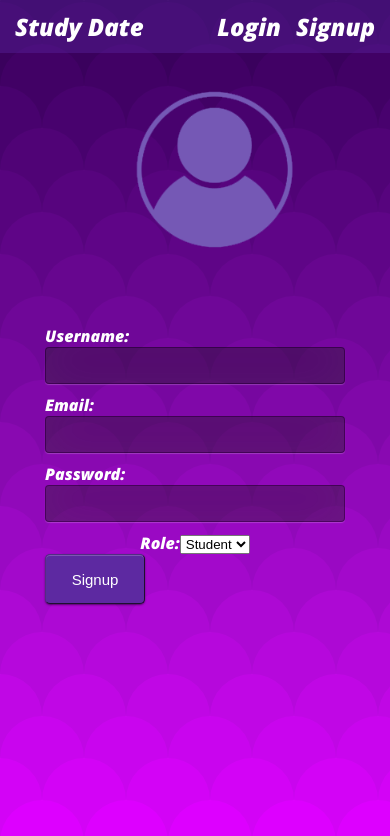
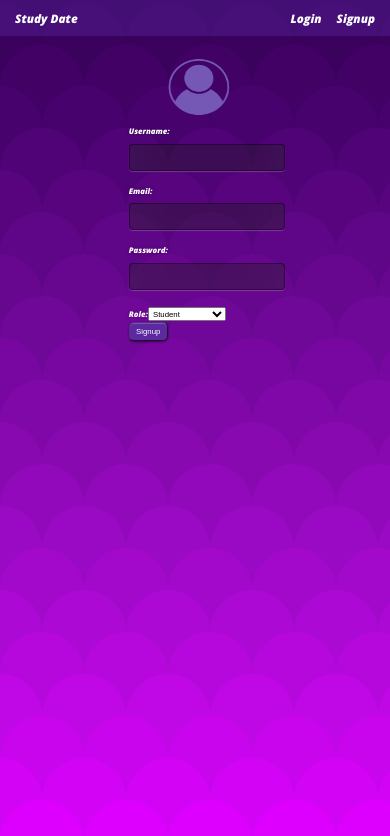
Before and after one commit to osdc/codejam, a React (Create React App) app in the folder flashy-fries/: page /signup in a window 390 px wide. Shown: the top 836 px of the page. Built offline with nearby package versions, Linux system fonts and the light colour scheme; no server answers; a web font is replaced by a local one.

Commit message:
Responsive site

```diff
--- a/flashy-fries/public/index.html
+++ b/flashy-fries/public/index.html
@@ -3,7 +3,8 @@
   <head>
     <link rel="icon" href="icon.png"
     <meta charset="utf-8" />
-    <meta name="viewport" content="width=device-width, initial-scale=1" />
+
+    <meta name="viewport" content="width=device-width, initial-scale=1.0">
     <meta name="theme-color" content="#000000" />
     <link rel="preconnect" href="https://fonts.gstatic.com" />
     <link
--- a/flashy-fries/src/components/Dashboard/Dashboard.css
+++ b/flashy-fries/src/components/Dashboard/Dashboard.css
@@ -7,24 +7,31 @@ body {
 .heading {
   color: #d0acff;
   text-align: center;
-  font-size: 70px;
+  font-size: 7vw;
   background-color: #57239b96;
   border-radius: 50px;
   font-family: "Yusei Magic", sans-serif;
 }
 .heading1 {
-  font-size: 40px;
+  font-size: 5vw;
   display: inline;
+  border-radius: 5px;
+  font-family: "Fraunces", serif;
+}
+.heading3
+{
+  font-size: 3vw;
+
   border-radius: 5px;
   font-family: "Fraunces", serif;
 }
 .container {
   display: block;
   position: relative;
-  padding-left: 35px;
-  margin-bottom: 12px;
+  padding-left: 4vw;
+  margin-bottom: 1vw;
   cursor: pointer;
-  font-size: 22px;
+  font-size: 3vw;
   -webkit-user-select: none;
   -moz-user-select: none;
   -ms-user-select: none;
@@ -41,9 +48,9 @@ body {
   background-color: #dabeff;
   position: absolute;
   top: 0;
-  left: 5px;
-  height: 25px;
-  width: 25px;
+  left: 0.5vw;
+  height: 3vw;
+  width: 3vw;
   background-color: #bc8cfc;
 }
 .container:hover input ~ .checkmark {
@@ -61,8 +68,8 @@ body {
   display: block;
 }
 .container .checkmark:after {
-  left: 9px;
-  top: 5px;
+  left: 1vw;
+  top: 0.8vw;
   width: 5px;
   height: 10px;
   border: solid white;
@@ -80,9 +87,9 @@ body {
 
   border-color: #522d83;
 
-  height: 50px;
+  height: 5vw;
 
-  width: 100px;
+  width: 10vw;
 
   font: bold px arial, sans-serif;
 
--- a/flashy-fries/src/components/Dashboard/Dashboard.js
+++ b/flashy-fries/src/components/Dashboard/Dashboard.js
@@ -70,7 +70,7 @@ function Dashboard() {
   return (
     <div>
       <h1 className="heading">WELCOME TO STUDY DATE</h1>
-      <h2>&nbsp;&nbsp;&nbsp;Your Email: {userEmail}</h2>
+      <h2 className="heading3">&nbsp;&nbsp;&nbsp;Your Email: {userEmail}</h2>
       <div>
         <h1 className="heading1">&nbsp;&nbsp;List of Topics you have selected</h1>
       </div>
@@ -135,7 +135,7 @@ function Dashboard() {
       ) : (
         <ul>
           {topics.map((topic) => {
-            return <li key={topic}>{topic}</li>;
+            return <li className="heading3" key={topic}>{topic}</li>;
           })}
         </ul>
       )}
--- a/flashy-fries/src/components/Homepage/Homepage.css
+++ b/flashy-fries/src/components/Homepage/Homepage.css
@@ -5,9 +5,9 @@
 @import url('https://fonts.googleapis.com/css2?family=Bree+Serif&display=swap');
 .head
 {
-  font-size: 200px;
+  font-size: 15vw;
   display: inline;
-  height: 200px;
+
   text-align: left;
   font-family: 'Anton', sans-serif;
   color: rgb(184, 179, 255);
@@ -16,7 +16,7 @@
 {
   color: #411966;
   font-family:'Bree Serif';
-  font-size:70px;
+  font-size:8vw;
 }
 .first
 {
@@ -33,7 +33,7 @@
 .third
 {
   font-family: 'Bree Serif';
-  font-size: 50px;
+  font-size: 10vw;
   text-align: center;
   color: #411966;
  display: inline;
@@ -42,15 +42,15 @@
 img {
   display: inline;
   border-radius: 50%;
-  width: 200px;
-  margin: 70px;
+  width: 15vw;
+  margin: 5vw 5vw 0vw 5vw;
 }
 
 .descr {
-  font-size: 120%;
+  font-size: 2vw;
   position: relative;
-  top: -100px;
-  left: 350px;
+  top:-10vw;
+  left: 8vw;
   color: rgb(237, 215, 255);
   font-family: 'Yusei Magic', monospace;
 }
@@ -61,24 +61,24 @@ img {
 }
 ul {
   position: relative;
-  left: 50px;
-  top: -10px;
+  left: 3.5vw;
+  top: -1vw;
 }
 .graphics {
   position: relative;
-  top: -150px;
+  top: -15vw;
   display: flex;
   text-align: center;
 }
 .column {
   flex: 10%;
-  padding: 5px 0px 5px 125px;
+  padding: 5vw 0vw 5vw 12.5vw;
 }
 .column1 {
   flex: 10%;
-  padding: 35px 35px;
+  padding: 7vw 3.5vw;
 }
 .column2 {
   flex: 10%;
-  padding: 65px 350px 0px 0px;
+  padding: 9.5vw 3.5vw 0vw 0vw;
 }
--- a/flashy-fries/src/components/Login/Login.css
+++ b/flashy-fries/src/components/Login/Login.css
@@ -2,188 +2,9 @@
   display: inline;
   padding: 10px;
 }
-.form {
-  text-align-last: center;
+.image
+{position: relative;
+  width:20vw;
+  height:15vw;
+  left:3vw;
 }
-@import url(https://fonts.googleapis.com/css?family=Open+Sans);
-.btn {
-  display: inline-block;
-  *display: inline;
-  *zoom: 1;
-  padding: 4px 10px 4px;
-  margin-bottom: 0;
-  font-size: 13px;
-  line-height: 18px;
-  color: #333333;
-  text-align: center;
-  text-shadow: 0 1px 1px rgba(255, 255, 255, 0.75);
-  vertical-align: middle;
-  background-color: #f5f5f5;
-  background-image: -moz-linear-gradient(top, #ffffff, #e6e6e6);
-  background-image: -ms-linear-gradient(top, #ffffff, #e6e6e6);
-  background-image: -webkit-gradient(
-    linear,
-    0 0,
-    0 100%,
-    from(#ffffff),
-    to(#e6e6e6)
-  );
-  background-image: -webkit-linear-gradient(top, #ffffff, #e6e6e6);
-  background-image: -o-linear-gradient(top, #ffffff, #e6e6e6);
-  background-image: linear-gradient(top, #ffffff, #e6e6e6);
-  background-repeat: repeat-x;
-  filter: progid:dximagetransform.microsoft.gradient(startColorstr=#ffffff, endColorstr=#e6e6e6, GradientType=0);
-  border-color: #e6e6e6 #e6e6e6 #e6e6e6;
-  border-color: rgba(0, 0, 0, 0.1) rgba(0, 0, 0, 0.1) rgba(0, 0, 0, 0.25);
-  border: 1px solid #e6e6e6;
-  -webkit-border-radius: 4px;
-  -moz-border-radius: 4px;
-  border-radius: 4px;
-  -webkit-box-shadow: inset 0 1px 0 rgba(255, 255, 255, 0.2),
-    0 1px 2px rgba(0, 0, 0, 0.05);
-  -moz-box-shadow: inset 0 1px 0 rgba(255, 255, 255, 0.2),
-    0 1px 2px rgba(0, 0, 0, 0.05);
-  box-shadow: inset 0 1px 0 rgba(255, 255, 255, 0.2),
-    0 1px 2px rgba(0, 0, 0, 0.05);
-  cursor: pointer;
-  *margin-left: 0.3em;
-}
-.btn:hover,
-.btn:active,
-.btn.active,
-.btn.disabled,
-.btn[disabled] {
-  background-color: #e6e6e6;
-}
-.btn-large {
-  padding: 9px 14px;
-  font-size: 15px;
-  line-height: normal;
-  -webkit-border-radius: 5px;
-  -moz-border-radius: 5px;
-  border-radius: 5px;
-}
-.btn:hover {
-  color: #333333;
-  text-decoration: none;
-  background-color: #e6e6e6;
-  background-position: 0 -15px;
-  -webkit-transition: background-position 0.1s linear;
-  -moz-transition: background-position 0.1s linear;
-  -ms-transition: background-position 0.1s linear;
-  -o-transition: background-position 0.1s linear;
-  transition: background-position 0.1s linear;
-}
-.btn-primary,
-.btn-primary:hover {
-  text-shadow: 0 -1px 0 rgba(0, 0, 0, 0.25);
-  color: #ffffff;
-}
-.btn-primary.active {
-  color: rgba(255, 255, 255, 0.75);
-}
-.btn-primary {
-  background-color: #4a77d4;
-  background-image: -moz-linear-gradient(top, #6eb6de, #4a77d4);
-  background-image: -ms-linear-gradient(top, #6eb6de, #4a77d4);
-  background-image: -webkit-gradient(
-    linear,
-    0 0,
-    0 100%,
-    from(#6eb6de),
-    to(#4a77d4)
-  );
-  background-image: -webkit-linear-gradient(top, #6eb6de, #4a77d4);
-  background-image: -o-linear-gradient(top, #6eb6de, #4a77d4);
-  background-image: linear-gradient(top, #6eb6de, #4a77d4);
-  background-repeat: repeat-x;
-  filter: progid:dximagetransform.microsoft.gradient(startColorstr=#6eb6de, endColorstr=#4a77d4, GradientType=0);
-  border: 1px solid #3762bc;
-  text-shadow: 1px 1px 1px rgba(0, 0, 0, 0.4);
-  box-shadow: inset 0 1px 0 rgba(255, 255, 255, 0.2),
-    0 1px 2px rgba(0, 0, 0, 0.5);
-}
-.btn-primary:hover,
-.btn-primary:active,
-.btn-primary.active,
-.btn-primary.disabled,
-.btn-primary[disabled] {
-  filter: none;
-  background-color: #4a77d4;
-}
-.btn-block {
-  width: 100%;
-  display: block;
-}
-
-* {
-  -webkit-box-sizing: border-box;
-  -moz-box-sizing: border-box;
-  -ms-box-sizing: border-box;
-  -o-box-sizing: border-box;
-  box-sizing: border-box;
-}
-
-html {
-  width: 100%;
-  height: 100%;
-  overflow: hidden;
-}
-
-body {
-  width: 100%;
-  height: 100%;
-  font-family: "Open Sans", sans-serif;
-  background: #092756;
-  background: -webkit-radial-gradient(
-      0% 100%,
-      ellipse cover,
-      rgba(104, 128, 138, 0.4) 10%,
-      rgba(138, 114, 76, 0) 40%
-    ),
-    linear-gradient(
-      to bottom,
-      rgba(57, 173, 219, 0.25) 0%,
-      rgba(42, 60, 87, 0.4) 100%
-    ),
-    linear-gradient(135deg, #670d10 0%, #092756 100%);
-}
-.login {
-  position: absolute;
-  top: 50%;
-  left: 50%;
-  margin: -150px 0 0 -150px;
-  width: 300px;
-  height: 300px;
-}
-.login h1 {
-  color: #fff;
-  text-shadow: 0 0 10px rgba(0, 0, 0, 0.3);
-  letter-spacing: 1px;
-  text-align: center;
-}
-
-input {
-  width: 100%;
-  margin-bottom: 10px;
-  background: rgba(0, 0, 0, 0.3);
-  border: none;
-  outline: none;
-  padding: 10px;
-  font-size: 13px;
-  color: #fff;
-  text-shadow: 1px 1px 1px rgba(0, 0, 0, 0.3);
-  border: 1px solid rgba(0, 0, 0, 0.3);
-  border-radius: 4px;
-  box-shadow: inset 0 -5px 45px rgba(100, 100, 100, 0.2),
-    0 1px 1px rgba(255, 255, 255, 0.2);
-  -webkit-transition: box-shadow 0.5s ease;
-  -moz-transition: box-shadow 0.5s ease;
-  -o-transition: box-shadow 0.5s ease;
-  -ms-transition: box-shadow 0.5s ease;
-  transition: box-shadow 0.5s ease;
-}
-input:focus {
-  box-shadow: inset 0 -5px 45px rgba(100, 100, 100, 0.4),
-    0 1px 1px rgba(255, 255, 255, 0.2);
-}
--- a/flashy-fries/src/components/Login/Login.js
+++ b/flashy-fries/src/components/Login/Login.js
@@ -28,18 +28,18 @@ const Login = () => {
 
   return (
     <div className="form login">
-      <img src={user} alt="sign up" />
+      <img className="image" src={user} alt="sign up" />
       <form onSubmit={handleSubmit(onSubmit)}>
         {error !== "" ? <div className="form-error">{error}</div> : null}
         <div className="form-control">
-          Email:
+          <h1>Email:</h1>
           <input type="email" name="email" ref={register({ required: true })} />
           {errors.email && (
             <div className="form-error">This field is required</div>
           )}
         </div>
         <div className="form-control">
-          Password:
+          <h1>Password:</h1>
           <input
             type="password"
             name="password"
--- a/flashy-fries/src/components/Navbar/Navbar.css
+++ b/flashy-fries/src/components/Navbar/Navbar.css
@@ -5,7 +5,7 @@
   background-color: #57239b72;
   color: white;
   padding: 10px 15px;
-  font-size: 24px;
+  font-size: 3vw;
   margin-bottom: 10px;
 }
 
--- a/flashy-fries/src/components/Signup/Signup.css
+++ b/flashy-fries/src/components/Signup/Signup.css
@@ -54,8 +54,8 @@
   background-color: #e6e6e6;
 }
 .btn-large {
-  padding: 9px 14px;
-  font-size: 15px;
+  padding: 1vw 1.4vw;
+  font-size: 2vw;
   line-height: normal;
   -webkit-border-radius: 5px;
   -moz-border-radius: 5px;
@@ -140,18 +140,17 @@ body {
   overflow-x:hidden;
 }
 .login {
-  position: absolute;
-  top: 20%;
-  left: 50%;
-  margin: -150px 0 0 -150px;
-  width: 300px;
-  height: 300px;
+  position: relative;
+  top: 10vw;
+  left: 45vw;
+  margin: -12vw 0 0 -12vw;
+  width: 40vw;
+  height: 10vw;
 }
 .login h1 {
   color: #fff;
-  text-shadow: 0 0 10px rgba(0, 0, 0, 0.3);
-  letter-spacing: 1px;
-  text-align: center;
+  text-shadow: 0 0 1vw rgba(0, 0, 0, 0.3);
+  font-size: 2vw;
 }
 
 input {
@@ -161,7 +160,7 @@ input {
   border: none;
   outline: none;
   padding: 10px;
-  font-size: 13px;
+  font-size: 1vw;
   color: #fff;
   text-shadow: 1px 1px 1px rgba(0, 0, 0, 0.3);
   border: 1px solid rgba(0, 0, 0, 0.3);
@@ -178,3 +177,23 @@ input:focus {
   box-shadow: inset 0 -5px 45px rgba(100, 100, 100, 0.4),
     0 1px 1px rgba(255, 255, 255, 0.2);
 }
+.image
+{position: relative;
+  width:20vw;
+  height:15vw;
+  left:3vw;
+}
+.role
+{
+  color: #fff;
+  text-shadow: 0 0 1vw rgba(0, 0, 0, 0.3);
+  font-size: 3vw;
+  display:inline;
+}
+.role1
+{
+  width:20vw;
+  height: 3.5vw;
+  font-size: 2vw;
+
+}
--- a/flashy-fries/src/components/Signup/Signup.js
+++ b/flashy-fries/src/components/Signup/Signup.js
@@ -28,11 +28,11 @@ const Signup = () => {
 
   return (
     <div className="form login">
-      <img src={user} alt="sign up" />
+      <img className="image"src={user} alt="sign up" />
       <form onSubmit={handleSubmit(onSubmit)}>
         {error !== "" ? <div className="form-error">{error}</div> : null}
         <div className="form-control">
-          Username:
+        <h1>Username:</h1>
           <input
             type="text"
             name="username"
@@ -43,14 +43,14 @@ const Signup = () => {
           )}
         </div>
         <div className="form-control">
-          Email:
+          <h1>Email:</h1>
           <input type="email" name="email" ref={register({ required: true })} />
           {errors.email && (
             <div className="form-error">This field is required</div>
           )}
         </div>
         <div className="form-control">
-          Password:
+        <h1>Password:</h1>
           <input
             type="password"
             name="password"
@@ -69,8 +69,8 @@ const Signup = () => {
           )}
         </div>
         <div className="form-control">
-          Role:
-          <select name="role" ref={register}>
+          <h1 className="role">Role:</h1>
+          <select className="role1" name="role" ref={register}>
             <option value="student">Student</option>
             <option value="teacher">Teacher</option>
           </select>
```
Also changed, not shown: 1 other file (tests, documents, lock files or other folders).
